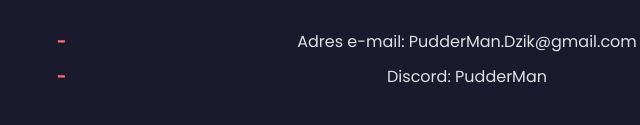
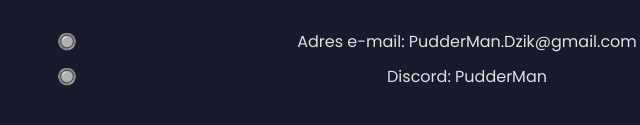
Before and after one commit to PudderMan/Bot-Discord-Docs., a plain HTML site: page kontakt.html in a window 1280 px wide. Shown: the part 697-822 px from the top of the page, 183-823 px from the left. Drawn offline with Linux system fonts and the light colour scheme.

Commit message:
poprawka kontaktow

```diff
--- a/style.css
+++ b/style.css
@@ -162,9 +162,9 @@ body {
 }
 
 .contact-list li::before {
-    content: '-';
+    content: '🔘';
     position: absolute;
     left: 0;
-    color: #ff6b6b;
+    color: #ffffff;
     font-weight: bold;
 }
```
